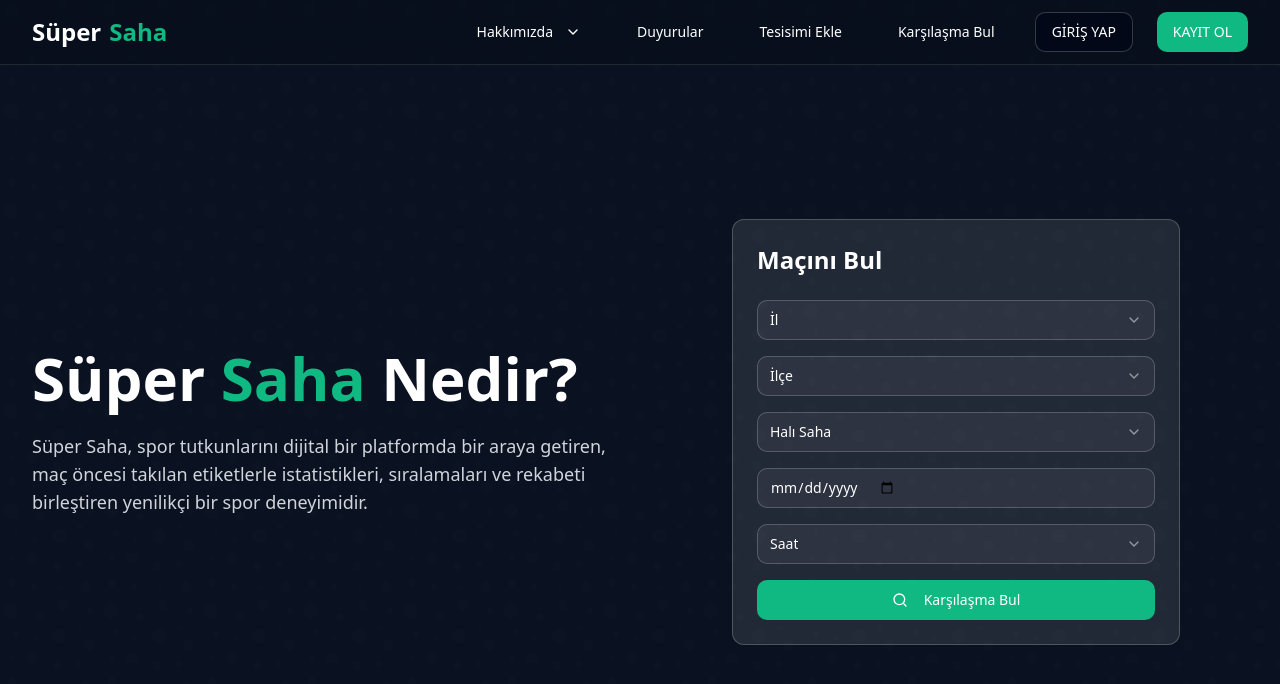
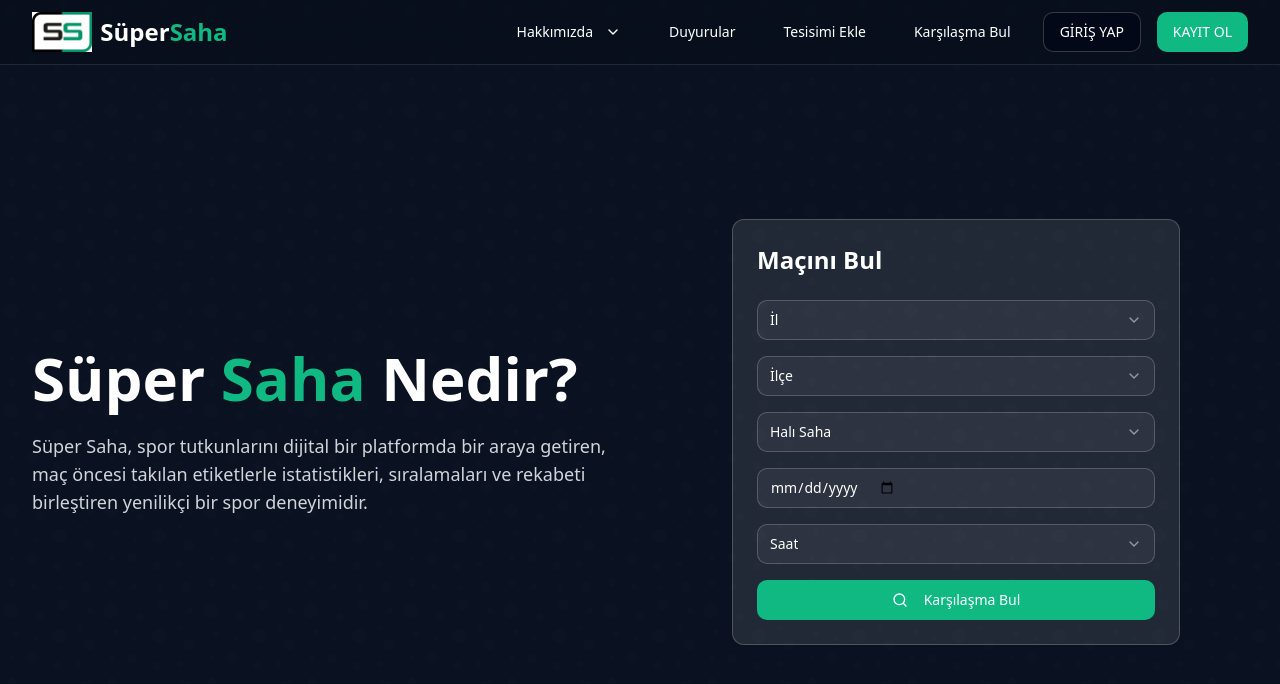
Before and after one commit to Soccerengineer/clone-web-wizardry, a React (Vite) app: page / in a window 1280 px wide. Shown: the top 684 px of the page. Built offline with nearby package versions, Linux system fonts and the light colour scheme.

Commit message:
Update logo and design elements
Replace the existing logo and adjust design elements to align more closely with the example website provided in the previous prompt.

```diff
--- a/src/components/Navbar.tsx
+++ b/src/components/Navbar.tsx
@@ -1,3 +1,4 @@
+
 import { Button } from "@/components/ui/button";
 import { ChevronDown } from "lucide-react";
 
@@ -7,30 +8,37 @@ const Navbar = () => {
       <div className="max-w-7xl mx-auto px-4 sm:px-6 lg:px-8">
         <div className="flex items-center justify-between h-16">
           <div className="flex items-center">
-            <a href="/" className="flex items-center space-x-2">
-              <span className="text-2xl font-bold text-white">Süper</span>
-              <span className="text-2xl font-bold text-primary">Saha</span>
+            <a href="/" className="flex items-center">
+              <img
+                src="/lovable-uploads/ae21a6cd-850f-43cd-b08c-4c508c0a9dbe.png"
+                alt="SS Logo"
+                className="h-10 w-auto"
+              />
+              <div className="ml-2 flex items-baseline">
+                <span className="text-2xl font-bold text-white">Süper</span>
+                <span className="text-2xl font-bold text-[#10B981]">Saha</span>
+              </div>
             </a>
           </div>
 
-          <div className="hidden md:flex items-center space-x-6">
-            <Button variant="ghost" className="text-white hover:text-primary transition-colors">
+          <div className="hidden md:flex items-center space-x-4">
+            <Button variant="ghost" className="text-white hover:text-[#10B981] transition-colors">
               <span>Hakkımızda</span>
               <ChevronDown className="ml-1 h-4 w-4" />
             </Button>
-            <Button variant="ghost" className="text-white hover:text-primary transition-colors">
+            <Button variant="ghost" className="text-white hover:text-[#10B981] transition-colors">
               Duyurular
             </Button>
-            <Button variant="ghost" className="text-white hover:text-primary transition-colors">
+            <Button variant="ghost" className="text-white hover:text-[#10B981] transition-colors">
               Tesisimi Ekle
             </Button>
-            <Button variant="ghost" className="text-white hover:text-primary transition-colors">
+            <Button variant="ghost" className="text-white hover:text-[#10B981] transition-colors">
               Karşılaşma Bul
             </Button>
             <Button variant="outline" className="text-white border-white/20 hover:bg-white/10">
               GİRİŞ YAP
             </Button>
-            <Button className="bg-primary hover:bg-primary/90 text-white">
+            <Button className="bg-[#10B981] hover:bg-[#10B981]/90 text-white">
               KAYIT OL
             </Button>
           </div>
```
Also changed, not shown: public/lovable-uploads/ae21a6cd-850f-43cd-b08c-4c508c0a9dbe.png (added).
